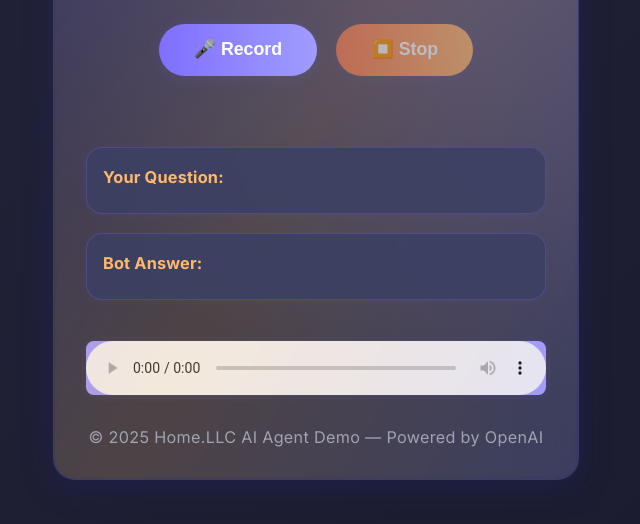
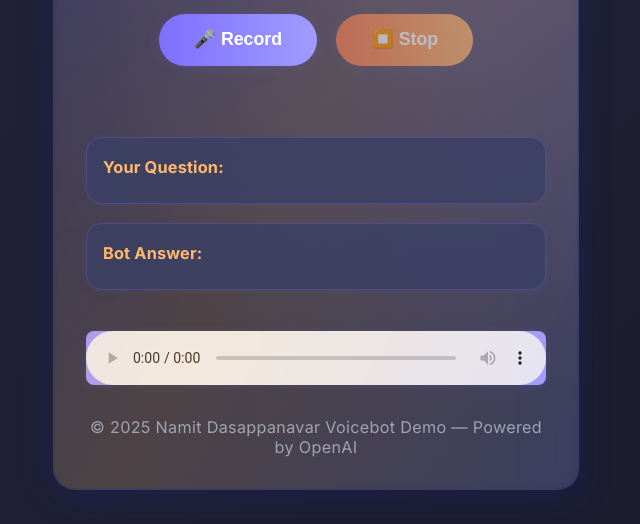
Before and after one commit to namit343/voicebot, a plain HTML site: page frontend/index.html in a window 1280 px wide. Shown: the part 276-800 px from the top of the page, without its empty margins (324-964 px from the left). Drawn offline with Linux system fonts and the light colour scheme.

Commit message:
Update index.html

```diff
--- a/frontend/index.html
+++ b/frontend/index.html
@@ -248,7 +248,8 @@
             </div>
             <audio id="botAudio" class="audio-player" controls></audio>
             <div class="footer">
-                &copy; 2025 Home.LLC AI Agent Demo &mdash; Powered by OpenAI
+                &copy; 2025 Namit Dasappanavar Voicebot Demo &mdash; Powered by
+                OpenAI
             </div>
         </div>
         <script src="script.js"></script>
```
